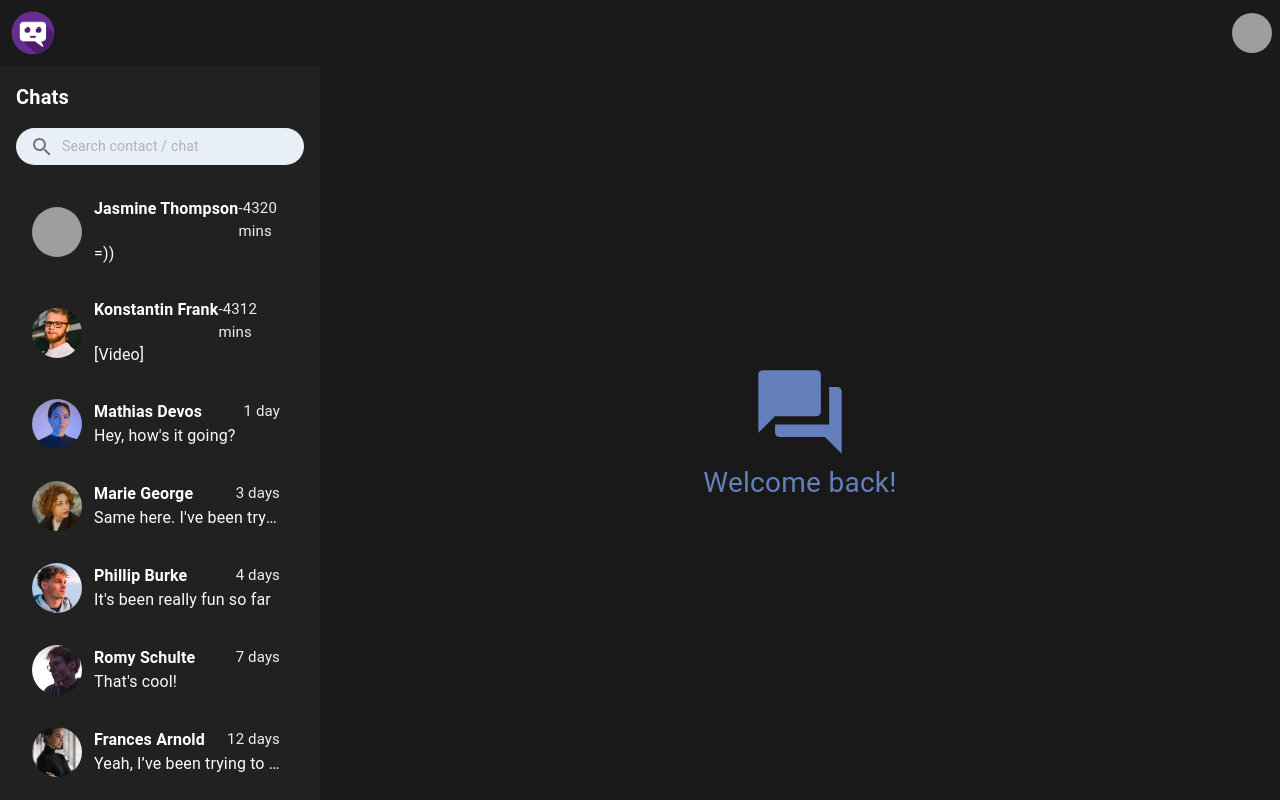
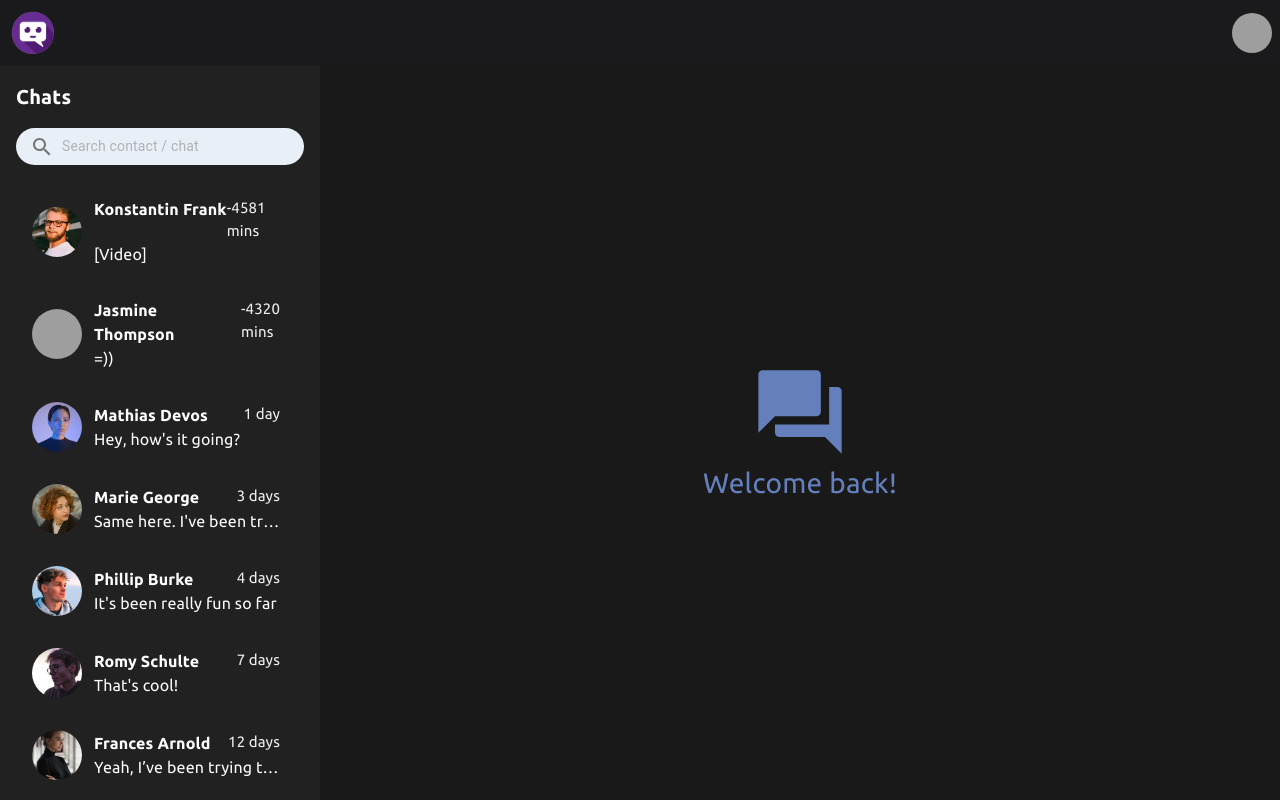
Before and after one commit to catkhanh2212/chat-rooms, a Next.js app: page / in a window 1280 px wide. Built offline with nearby package versions, Linux system fonts and the light colour scheme; data requests are answered from the project's data file; grey boxes are pictures that could not be loaded.

Commit message:
media: done media storage

```diff
--- a/src/app/components/BlankScreen.tsx
+++ b/src/app/components/BlankScreen.tsx
@@ -7,7 +7,7 @@ function BlankScreen() {
     <Box sx={{ width: '75%', backgroundColor: '#191919', alignItems: 'center', justifyContent: 'center', display: 'flex', flexDirection: 'column'}}>
         <Forum sx={{ fontSize: '100px', color: '#647FBC'}} />
 
-        <Typography sx={{ fontSize: '28px', color: '#647FBC' }}> Welcome back! </Typography>
+        <Typography sx={{ fontSize: '28px', color: '#647FBC', fontFamily: "Ubuntu, sans-serif" }}> Welcome back! </Typography>
     </Box>
   )
 }
--- a/src/app/components/ChatRooms/ChatCard.tsx
+++ b/src/app/components/ChatRooms/ChatCard.tsx
@@ -15,27 +15,43 @@ interface ChatCardProps {
 
 function ChatCard({ id, name, image, lastMessage, time }: ChatCardProps) {
     const setChatUserId = useChatUserStore((state) => state.setChatUserId)
+    const chatUserId = useChatUserStore((state) => state.chatUserId)
     const duration = useRelativeTime(time)
 
 
     return (
-        <Box  onClick={() => setChatUserId(id)} sx={{ display: 'flex', alignItems: 'center', justifyContent: 'space-between', p: 2, '&:hover': {backgroundColor: '#1A1A1D'}, cursor: 'pointer', borderRadius: 4 }}>
+        <Box
+            onClick={() => setChatUserId(id)}
+            sx={{
+                display: 'flex',
+                alignItems: 'center',
+                justifyContent: 'space-between',
+                p: 2,
+                cursor: 'pointer',
+                borderRadius: 4,
+                backgroundColor: chatUserId === id ? '#1A1A1D' : 'transparent',
+                '&:hover': {
+                    backgroundColor: chatUserId === id ? '#1A1A1D' : '',
+                },
+            }}
+        >
+
             <Box sx={{ width: '25%' }}>
                 <Avatar src={image} alt='avatar' sx={{ width: 50, height: 50 }} />
             </Box>
 
             <Box sx={{ display: 'flex', width: '75%', flexDirection: 'column' }}>
                 <Box sx={{ display: 'flex', flexDirection: 'row' }}>
-                    <Typography sx={{ fontSize: '16px', fontWeight: 'bold', color: 'white' }}> {name} </Typography>
+                    <Typography sx={{ fontFamily: "Ubuntu, sans-serif", fontSize: '16px', fontWeight: 'bold', color: 'white' }}> {name} </Typography>
 
                     <Box sx={{ display: 'flex', justifyContent: 'flex-end', flex: 1 }}>
-                        <Typography sx={{ color: '#EEEEEE', fontSize: '15px' }}>
+                        <Typography sx={{ fontFamily: "Ubuntu, sans-serif", color: '#EEEEEE', fontSize: '15px' }}>
                             {duration}
                         </Typography>
                     </Box>
                 </Box>
 
-                <Typography sx={{ color: '#FBFBFB', overflow: "hidden", whiteSpace: "nowrap", textOverflow: "ellipsis" }} noWrap>
+                <Typography sx={{ fontFamily: "Ubuntu, sans-serif", color: '#FBFBFB', overflow: "hidden", whiteSpace: "nowrap", textOverflow: "ellipsis" }} noWrap>
                     {lastMessage}
                 </Typography>
 
--- a/src/app/components/ChatRooms/ChatRooms.tsx
+++ b/src/app/components/ChatRooms/ChatRooms.tsx
@@ -57,7 +57,7 @@ function ChatRooms() {
     return (
         <Box sx={{ display: 'flex', flexDirection: 'column', height: '100%', p: 2, backgroundColor: '#212121' }}>
             <Box sx={{ display: 'flex', alignItems: 'center' }}>
-                <Typography sx={{ fontSize: '20px', fontWeight: 'bold', color: 'white' }}> Chats </Typography>
+                <Typography sx={{ fontFamily: "Ubuntu, sans-serif", fontSize: '20px', fontWeight: 'bold', color: 'white' }}> Chats </Typography>
             </Box>
 
             <TextField
--- a/src/app/components/ChatSreen.tsx/ChatSection/Message.tsx
+++ b/src/app/components/ChatSreen.tsx/ChatSection/Message.tsx
@@ -50,7 +50,7 @@ function Message({ senderId, text, fileUrl, fileType, fileName, timestamp }: Mes
 
   return (
     <Box sx={{ py: 2 }}>
-      <Typography sx={{ textAlign: 'center', color: '#F5F7F8' }}>
+      <Typography sx={{ fontFamily: "Ubuntu, sans-serif", textAlign: 'center', color: '#F5F7F8' }}>
         {formatDate(timestamp)}
       </Typography>
 
@@ -60,7 +60,7 @@ function Message({ senderId, text, fileUrl, fileType, fileName, timestamp }: Mes
           <Avatar src={senderAvatar ?? "/default.png"} alt="avatar" />
           <Box sx={{ p: 2, backgroundColor: '#212121', borderRadius: 2 }}>
             {text !== '[Image]' && text != '[Video]' && text != '[Document]' && (
-              <Typography sx={{ color: 'white', ml: 1 }}>{text}</Typography>
+              <Typography sx={{ fontFamily: "Ubuntu, sans-serif", color: 'white', ml: 1 }}>{text}</Typography>
             )}
 
             {/* image */}
@@ -104,7 +104,7 @@ function Message({ senderId, text, fileUrl, fileType, fileName, timestamp }: Mes
         <Box sx={{ display: 'flex', alignItems: 'center', justifyContent: 'flex-end', gap: 2, my: 2 }}>
           <Box sx={{ p: 2, backgroundColor: '#799EFF', borderRadius: 2 }}>
             {text !== '[Image]' && text != '[Video]' && text != '[Document]' && (
-              <Typography sx={{ color: 'white', ml: 1 }}>{text}</Typography>
+              <Typography sx={{ fontFamily: "Ubuntu, sans-serif", color: 'white', ml: 1 }}>{text}</Typography>
             )}
             {/* image */}
             {fileType === "image" && fileUrl && (
--- a/src/app/components/ChatSreen.tsx/InfoHeader.tsx
+++ b/src/app/components/ChatSreen.tsx/InfoHeader.tsx
@@ -41,7 +41,7 @@ function InfoHeader() {
       <Box sx={{ display: 'flex', alignItems: 'center', justifyContent: 'center', gap: 2 }}>
         <Avatar src={user?.avatar} alt='avatar' sx={{ width: '50px', height: '50px' }} />
 
-        <Typography sx={{ fontSize: '20px', fontWeight: 'bold', color: 'white' }}> {user?.name} </Typography>
+        <Typography sx={{ fontFamily: "Ubuntu, sans-serif", fontSize: '20px', fontWeight: 'bold', color: 'white' }}> {user?.name} </Typography>
 
       </Box>
 
--- a/src/app/components/ChatSreen.tsx/TypeField.tsx
+++ b/src/app/components/ChatSreen.tsx/TypeField.tsx
@@ -98,7 +98,6 @@ function TypeField() {
 
 
 
-
     const handleEmojiClick = (emojiData: EmojiClickData) => {
         setText((prev) => prev + emojiData.emoji)
     }
@@ -152,7 +151,7 @@ function TypeField() {
                     backgroundColor: '#e9eff6',
                     borderRadius: '50px',
                     '& fieldset': { border: 'none' },
-                    input: { color: 'grey.700', fontSize: 14 },
+                    input: { color: 'grey.700', fontSize: 14, fontFamily: "Ubuntu, sans-serif" },
                 }}
             />
 
--- /dev/null
+++ b/src/app/components/Info/AllMedia.tsx
@@ -0,0 +1,143 @@
+/* eslint-disable @next/next/no-img-element */
+'use client'
+
+import { Box, Typography, Dialog } from '@mui/material'
+import React, { useEffect, useState } from 'react'
+import axios from 'axios'
+import { useChatUserStore } from '@/app/store/chatUserStore'
+import { ArrowBackIos } from '@mui/icons-material'
+
+interface Message {
+    id: number
+    chatId: number
+    senderId: number
+    text: string
+    timestamp: string
+    fileUrl?: string
+    fileType?: "image" | "video"
+    fileName: string
+}
+
+function AllMedia({ onBack }: { onBack: () => void }) {
+    const chatUserId = useChatUserStore((state) => state.chatUserId)
+    const [media, setMedia] = useState<Message[]>([])
+    const [selectedMedia, setSelectedMedia] = useState<Message | null>(null)
+
+    useEffect(() => {
+        if (!chatUserId) return
+        const fetchMessages = async () => {
+            try {
+                const res = await axios.get(`http://localhost:3001/messages?chatId=${chatUserId}`)
+                const allMsgs: Message[] = res.data
+                const sorted = [...allMsgs].sort(
+                    (a, b) => new Date(b.timestamp).getTime() - new Date(a.timestamp).getTime()
+                )
+                const mediaMsgs = sorted.filter(
+                    (msg) => msg.text === '[Image]' || msg.text === '[Video]'
+                )
+                setMedia(mediaMsgs)
+            } catch (err) {
+                console.error("Error fetching media:", err)
+            }
+        }
+        fetchMessages()
+    }, [chatUserId])
+
+    const getVideoThumbnail = (url: string) => {
+        return url
+            .replace('/upload/', '/upload/so_0/') // lấy frame đầu tiên
+            .replace(/\.(mp4|mov|avi|webm)$/, '.jpg') // đổi đuôi sang jpg
+    }
+
+    return (
+        <Box sx={{ backgroundColor: '#1A1A1D', height: '100%', p: 2 }}>
+            <Box sx={{ position: 'relative', display: 'flex', alignItems: 'center', height: 50, pb: 4, pt: 2 }}>
+                <ArrowBackIos onClick={onBack} sx={{ color: 'white', fontSize: '18px', position: 'absolute', left: 0, cursor: 'pointer' }} />
+
+                <Typography
+                    sx={{
+                        position: 'absolute',
+                        left: '50%',
+                        transform: 'translateX(-50%)',
+                        fontSize: '20px',
+                        fontWeight: 'bold',
+                        color: 'white',
+                        fontFamily: "Ubuntu, sans-serif",
+                    }}
+                >
+                    Storage
+                </Typography>
+            </Box>
+
+
+
+
+            <Box display='grid' sx={{ gridTemplateColumns: 'repeat(3, 1fr)', gap: 1 }}>
+                {media.map((msg) => (
+                    <Box key={msg.id} sx={{ cursor: 'pointer' }} onClick={() => setSelectedMedia(msg)}>
+                        {msg.fileType === "image" ? (
+                            <img src={msg.fileUrl} alt="img" style={{ width: '100%', borderRadius: '3px' }} />
+                        ) : msg.fileType === "video" ? (
+                            <img
+                                src={getVideoThumbnail(msg.fileUrl!)}
+                                alt="video thumbnail"
+                                style={{ width: '100px', height: '100px', borderRadius: '3px', objectFit: 'cover' }}
+                            />
+                        ) : null}
+                    </Box>
+                ))}
+            </Box>
+
+            <Dialog
+                open={!!selectedMedia}
+                onClose={() => setSelectedMedia(null)}
+                maxWidth="lg"
+                PaperProps={{
+                    sx: {
+                        backgroundColor: 'transparent',
+                        boxShadow: 'none',
+                    },
+                }}
+            >
+                <Box
+                    sx={{
+                        position: 'relative',
+                        display: 'flex',
+                        justifyContent: 'center',
+                        alignItems: 'center',
+                    }}
+                >
+                    {selectedMedia && (
+                        <>
+                            {selectedMedia.fileType === "image" ? (
+                                <img
+                                    src={selectedMedia.fileUrl!}
+                                    alt="full"
+                                    style={{
+                                        maxWidth: '90vw',
+                                        maxHeight: '90vh',
+                                        borderRadius: '8px',
+                                    }}
+                                />
+                            ) : selectedMedia.fileType === "video" ? (
+                                <video
+                                    src={selectedMedia.fileUrl!}
+                                    controls
+                                    autoPlay
+                                    style={{
+                                        maxWidth: '90vw',
+                                        maxHeight: '90vh',
+                                        borderRadius: '8px',
+                                    }}
+                                />
+                            ) : null}
+
+                        </>
+                    )}
+                </Box>
+            </Dialog>
+        </Box>
+    )
+}
+
+export default AllMedia
--- a/src/app/components/Info/FileList.tsx
+++ b/src/app/components/Info/FileList.tsx
@@ -2,7 +2,7 @@
 'use client'
 
 import { useChatUserStore } from '@/app/store/chatUserStore'
-import { Box, Typography, Dialog, IconButton } from '@mui/material'
+import { Box, Typography, Dialog, IconButton, Button } from '@mui/material'
 import axios from 'axios'
 import React, { useEffect, useState } from 'react'
 import DownloadIcon from '@mui/icons-material/Download'
@@ -19,9 +19,14 @@ interface Message {
   fileName?: string
 }
 
-function FileList() {
+interface FileListProps {
+  onMoreClick?: () => void
+}
+
+function FileList({ onMoreClick }: FileListProps) {
   const chatUserId = useChatUserStore((state) => state.chatUserId)
   const [media, setMedia] = useState<Message[]>([])
+  const [displayMedia, setDisplayMedia] = useState<Message[]>([])
   const [file, setFile] = useState<Message[]>([])
   const [selectedMedia, setSelectedMedia] = useState<Message | null>(null)
 
@@ -41,7 +46,10 @@ function FileList() {
 
         const mediaMsgs = sorted.filter(
           (msg) => msg.text === '[Image]' || msg.text === '[Video]'
-        ).slice(0, 6)
+        )
+
+        const displayMediaMsgs = mediaMsgs.slice(0, 6)
+
 
         // file: chỉ lấy 5 cái gần nhất
         const fileMsgs = sorted.filter(
@@ -49,6 +57,7 @@ function FileList() {
         ).slice(0, 5)
 
         setMedia(mediaMsgs)
+        setDisplayMedia(displayMediaMsgs)
         setFile(fileMsgs)
       } catch (err) {
         console.error('Error fetching messages:', err)
@@ -56,7 +65,7 @@ function FileList() {
     }
 
     fetchMessages()
-  }, [chatUserId])
+  }, [chatUserId, displayMedia])
 
   const handleDownload = (url: string, name?: string) => {
     const link = document.createElement('a')
@@ -73,12 +82,23 @@ function FileList() {
 
   return (
     <Box sx={{ backgroundColor: '#1A1A1D', height: '100%', p: 2 }}>
-      <Typography sx={{ fontSize: '18px', fontWeight: 'bold', color: 'white' }}>
+      <Typography sx={{ fontFamily: "Ubuntu, sans-serif", fontSize: '18px', fontWeight: 'bold', color: 'white' }}>
         Media
       </Typography>
 
+      {media.length == 0 ? (
+        <Box sx={{ p: 4, display: 'flex', alignItems: 'center', justifyContent: 'center' }}>
+          <Typography sx={{ fontFamily: "Ubuntu, sans-serif", fontSize: '16px', color: 'white' }}>
+            No media uploaded yet
+          </Typography>
+        </Box>
+
+      ) :
+        (
+          <Box>
             <Box display='grid' sx={{ gridTemplateColumns: 'repeat(3, 1fr)', py: 2, gap: 1 }}>
-        {media.map((msg) => (
+
+              {displayMedia.map((msg) => (
                 <Box
                   key={msg.id}
                   onClick={() => setSelectedMedia(msg)}
@@ -99,9 +119,25 @@ function FileList() {
                   ) : null}
                 </Box>
               ))}
+
+
             </Box>
 
-      <Typography sx={{ fontSize: '18px', fontWeight: 'bold', color: 'white' }}>
+            {media.length > 6 && (
+              <Box sx={{ display: 'flex', justifyContent: 'center' }}>
+                <Button onClick={onMoreClick} fullWidth sx={{ textTransform: "none", backgroundColor: '#F7F7F7', color: '#181C14', fontWeight: 'bold' }}>
+                  More
+                </Button>
+              </Box>
+
+            )}
+          </Box>
+
+        )}
+
+
+
+      <Typography sx={{ fontFamily: "Ubuntu, sans-serif", fontSize: '18px', fontWeight: 'bold', color: 'white', py: 2 }}>
         File
       </Typography>
 
@@ -160,7 +196,7 @@ function FileList() {
                 />
               ) : null}
 
-              <IconButton
+              {/* <IconButton
                 onClick={() => handleDownload(selectedMedia.fileUrl!, selectedMedia.fileName)}
                 sx={{
                   position: 'absolute',
@@ -171,7 +207,7 @@ function FileList() {
                 }}
               >
                 <DownloadIcon />
-              </IconButton>
+              </IconButton> */}
             </>
           )}
         </Box>
--- a/src/app/components/Info/Info.tsx
+++ b/src/app/components/Info/Info.tsx
@@ -5,6 +5,7 @@ import { Avatar, Box, Typography } from '@mui/material'
 import axios from 'axios'
 import React, { useEffect, useState } from 'react'
 import FileList from './FileList'
+import AllMedia from './AllMedia'
 
 interface User {
     id: number;
@@ -17,6 +18,7 @@ function Info() {
 
     const chatUserId = useChatUserStore((state) => state.chatUserId)
     const [user, setUser] = useState<User | null>(null)
+    const [showAllMedia, setShowAllMedia] = useState(false)
 
     useEffect(() => {
         if (!chatUserId) {
@@ -36,6 +38,11 @@ function Info() {
 
         fetchUser()
     }, [chatUserId])
+
+    if (showAllMedia) {
+        return <AllMedia onBack={() => setShowAllMedia(false)} />
+    }
+
     return (
 
         <Box sx={{ display: 'flex', flexDirection: 'column', height: '100%', backgroundColor: '#1E201E' }}>
@@ -44,13 +51,13 @@ function Info() {
                     <Avatar src={user?.avatar} alt='avatar' sx={{ width: '72px', height: '72px' }} />
                 </Box>
 
-                <Typography sx={{ color: 'white', fontSize: '20px', fontWeight: 'bold', textAlign: 'center', mb: 2 }}> {user?.name} </Typography>
+                <Typography sx={{ fontFamily: "Ubuntu, sans-serif", color: 'white', fontSize: '20px', fontWeight: 'bold', textAlign: 'center', mb: 2 }}> {user?.name} </Typography>
             </Box>
 
 
 
             <Box sx={{ flex: 1 }}>
-                <FileList />
+                <FileList onMoreClick={() => setShowAllMedia(true)} />
             </Box>
         </Box>
     )
--- a/src/app/globals.css
+++ b/src/app/globals.css
@@ -1,3 +1,10 @@
+@import url('https://fonts.googleapis.com/css2?family=Ubuntu:wght@300;400;500;700&display=swap');
+
+body {
+  font-family: 'Ubuntu', sans-serif;
+}
+
+
 :root {
   --background: #ffffff;
   --foreground: #171717;
--- a/src/db.json
+++ b/src/db.json
@@ -65,7 +65,7 @@
       "id": "2",
       "userId": 2,
       "lastMessage": "[Video]",
-      "time": "2025-09-21T09:18:53.705Z",
+      "time": "2025-09-21T13:48:10.590Z",
       "lastTimestamp": "2025-09-21T09:02:11.302Z"
     },
     {
@@ -336,6 +336,36 @@
       "senderId": 999,
       "text": "=))",
       "timestamp": "2025-09-21T09:27:21.632Z"
+    },
+    {
+      "id": "9e08",
+      "chatId": "2",
+      "senderId": 999,
+      "text": "[Video]",
+      "fileUrl": "https://res.cloudinary.com/difopsd0p/video/upload/v1758462458/egphnonqltkupwaehjss.mp4",
+      "fileType": "video",
+      "fileName": "这么萌滴德文猫谁不稀罕呢？黑白德文卷毛猫上线！#德文猫 #被迫营业的猫猫 #小猫咪怼脸杀视频 #铲屎官的乐趣 #萌宠出道计划.mp4",
+      "timestamp": "2025-09-21T13:47:45.616Z"
+    },
+    {
+      "id": "f5e9",
+      "chatId": "2",
+      "senderId": 999,
+      "text": "[Video]",
+      "fileUrl": "https://res.cloudinary.com/difopsd0p/video/upload/v1758462475/cjkrykqtosddyzufelsz.mp4",
+      "fileType": "video",
+      "fileName": "小狗要做小狗梦#萨摩耶 #萨摩耶宝宝#萨摩耶幼崽#萨摩耶犬#纯种狗狗.mp4",
+      "timestamp": "2025-09-21T13:48:02.431Z"
+    },
+    {
+      "id": "147c",
+      "chatId": "2",
+      "senderId": 999,
+      "text": "[Video]",
+      "fileUrl": "https://res.cloudinary.com/difopsd0p/video/upload/v1758462483/phfxuikituufi2yy4o2s.mp4",
+      "fileType": "video",
+      "fileName": "小猫一响！该起床啦～ #金三柜.mp4",
+      "timestamp": "2025-09-21T13:48:10.577Z"
     }
   ]
 }
```
Lines whose indentation alone changed are shown as unchanged.
